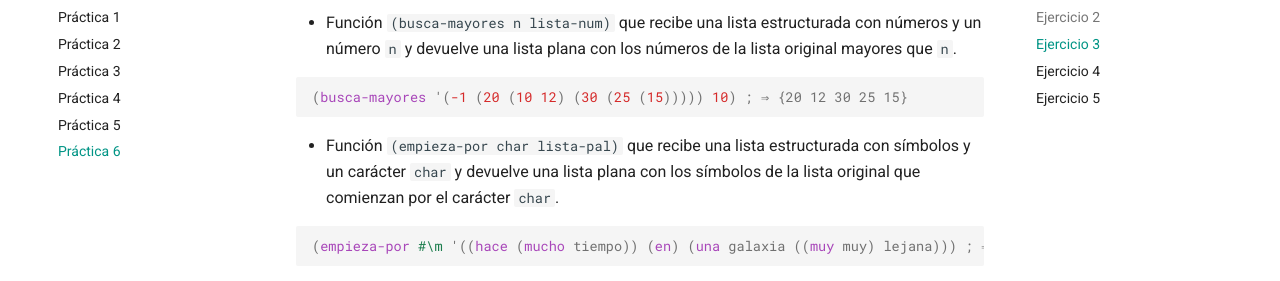
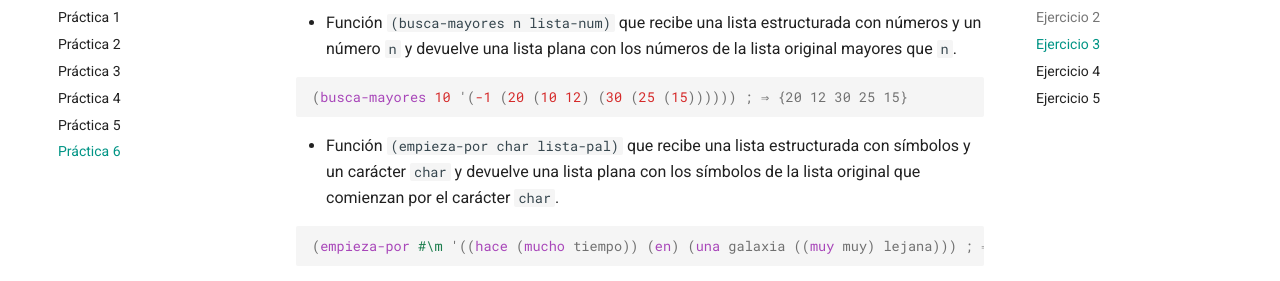
Before and after one commit to domingogallardo/apuntes-lpp, an MkDocs documentation site: the page built from docs/practicas/practica06/practica06.md, in a window 1280 px wide and 900 px high, scrolled down 1833 px. Shown: the part 172-453 px from the top of the window. Built offline with MkDocs 1.6.1 and Material for MkDocs 9.7.7, drawn with Linux system fonts in a browser that asks for light colours.

Commit message:
Corrección

````diff
--- a/docs/practicas/practica06/practica06.md
+++ b/docs/practicas/practica06/practica06.md
@@ -105,7 +105,7 @@ Utilizando la función anterior implementa las siguientes funciones:
   con los números de la lista original mayores que `n`.
 
   ```scheme
-  (busca-mayores '(-1 (20 (10 12) (30 (25 (15))))) 10) ; ⇒ {20 12 30 25 15}
+  (busca-mayores 10 '(-1 (20 (10 12) (30 (25 (15)))))) ; ⇒ {20 12 30 25 15}
   ```
 
 - Función `(empieza-por char lista-pal)` que recibe una lista
````
